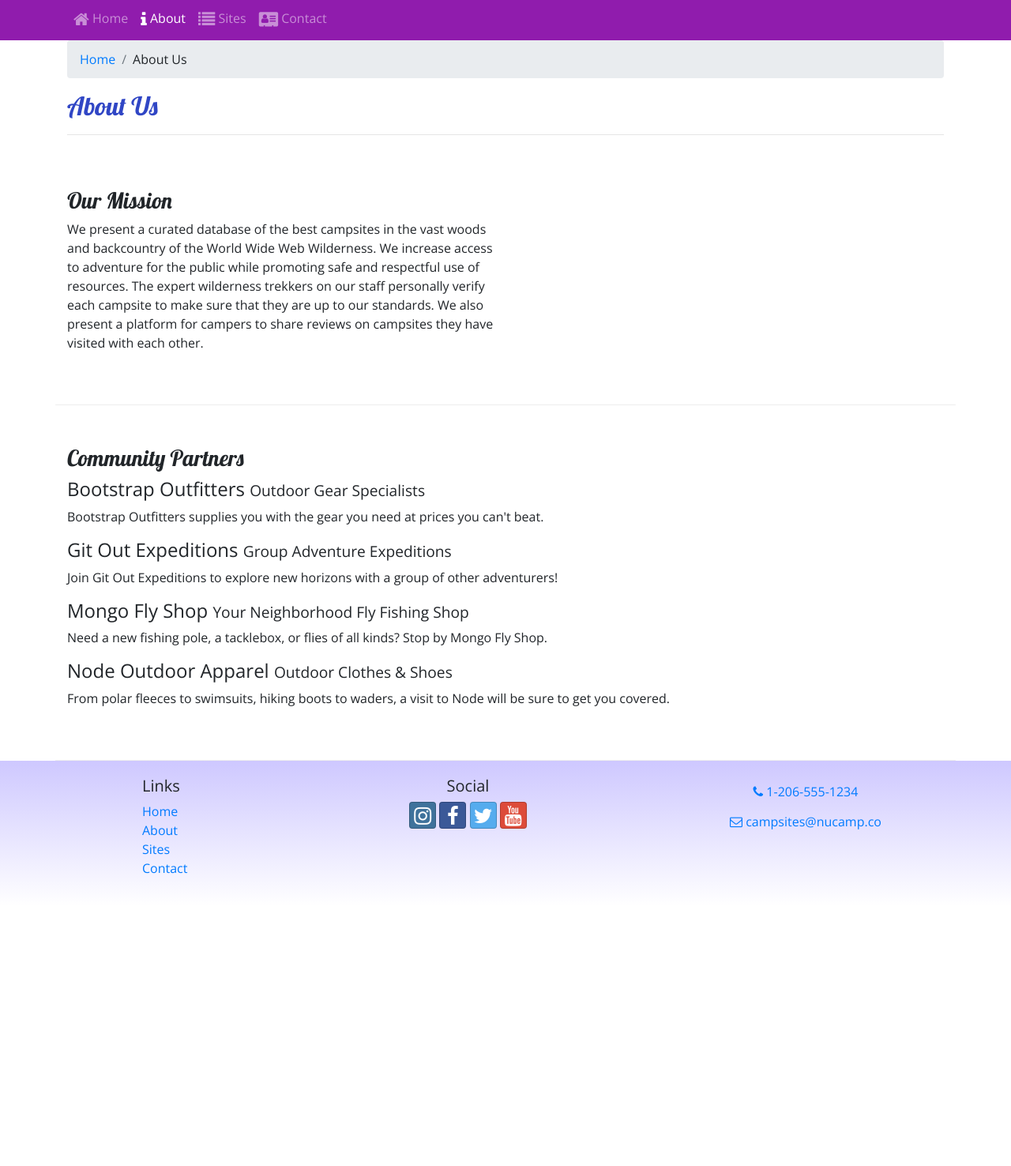
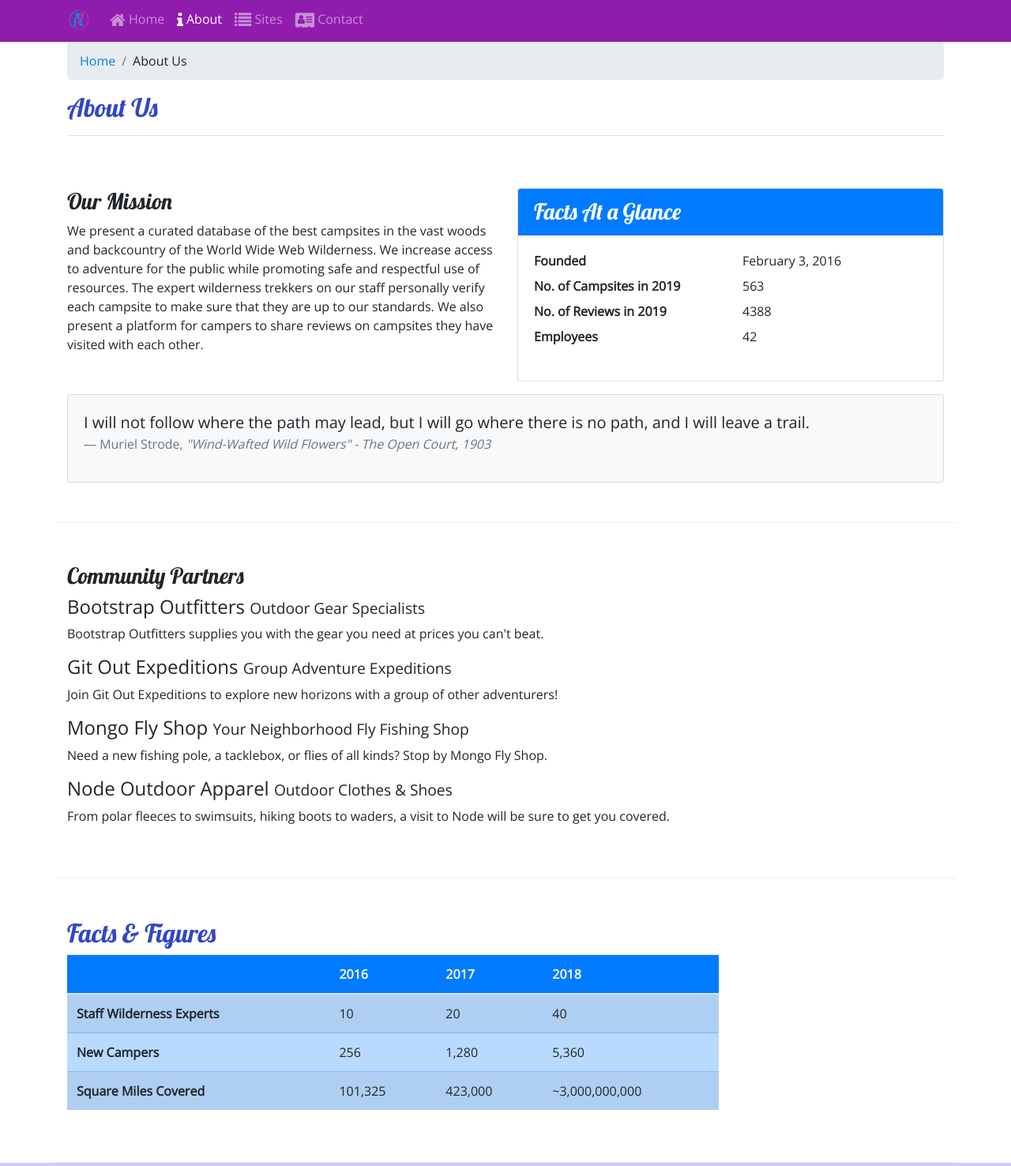
Before and after one commit to SolPyDev/nucampsite, a website: page aboutus.html in a window 1280 px wide. Shown: the part 167-1643 px from the top of the page at 79% size. Before the commit the page ends 1314 px from the top, so only its background shows below. Drawn offline with nearby package versions, Linux system fonts and the light colour scheme.

Commit message:
Images and Media

```diff
--- a/aboutus.html
+++ b/aboutus.html
@@ -23,6 +23,9 @@
     <header class="jumbotron jumbotron-fluid">
         <div class="container">
             <div class="row">
+                <div class="col-4 col-sm-3 col-md-2 align-self-center">
+                    <a href="index.html"><img src="img/logo.png" class="img-fluid" /></a>
+                 </div>
                 <div class="col">
                     <h1>NuCamp</h1>
                     <h2>a better way to camp</h2>
@@ -33,7 +36,8 @@
 
     <nav class="navbar navbar-expand-sm navbar-dark sticky-top">
         <div class="container">
-            <button class="navbar-toggler ml-auto" type="button" data-toggle="collapse" data-target="#nucampNavbar">
+            <a class="navbar-brand" href="index.html"><img src="img/logo.png" height="30" width="30" /></a>
+            <button class="navbar-toggler" type="button" data-toggle="collapse" data-target="#nucampNavbar">
                 <span class="navbar-toggler-icon"></span>
             </button>
             <div class="collapse navbar-collapse" id="nucampNavbar">
@@ -60,9 +64,38 @@
         </div>
 
         <div class="row row-content">
-            <div class="col col-sm-6">
+            <div class="col-sm-6">
                 <h3>Our Mission</h3>
-                <p>We present a curated database of the best campsites in the vast woods and backcountry of the World Wide Web Wilderness. We increase access to adventure for the public while promoting safe and respectful use of resources. The expert wilderness trekkers on our staff personally verify each campsite to make sure that they are up to our standards. We also present a platform for campers to share reviews on campsites they have visited with each other.</p>
+                <p>We present a curated database of the best campsites in the vast woods and backcountry of the World Wide Web Wilderness. We increase access to adventure for the public while promoting safe and respectful use of resources. The expert wilderness trekkers on our staff personally verify each campsite to make sure that they are up to our standards. We also present a platform for campers to share reviews on campsites they have visited with  each other.</p>
+            </div>
+            <div class="col-sm-6">
+                <div class="card">
+                    <h3 class="card-header bg-primary text-white">Facts At a Glance</h3>
+                    <div class="card-body">
+                        <dl class="row">
+                            <dt class="col-6">Founded</dt>
+                            <dd class="col-6">February 3, 2016</dd>
+                            <dt class="col-6">No. of Campsites in 2019</dt>
+                            <dd class="col-6">563</dd>
+                            <dt class="col-6">No. of Reviews in 2019</dt>
+                            <dd class="col-6">4388</dd>
+                            <dt class="col-6">Employees</dt>
+                            <dd class="col-6">42</dd>
+                        </dl>
+                    </div>
+                </div>
+            </div>
+            <div class="col">
+                <div class="card bg-light mt-3">
+                    <blockquote class="blockquote card-body">
+                        <p class="mb-0">I will not follow where the path may lead, but I will go where there is no path, and I will leave a trail.</p>
+                        <footer class="blockquote-footer">Muriel Strode,
+                            <cite title="Source Title">"Wind-Wafted Wild Flowers" -
+                                The Open Court, 1903
+                            </cite>
+                        </footer>
+                    </blockquote>
+                </div>
             </div>
         </div>
 
@@ -79,9 +112,46 @@
                 <p class="d-none d-sm-block">From polar fleeces to swimsuits, hiking boots to waders, a visit to Node will be sure to get you covered.</p>
             </div>
         </div>
+        <div class="row row-content">
+            <div class="col-sm-9">
+                <h2>Facts &amp; Figures</h2>
+                <div class="table-responsive">
+                    <table class="table table-striped">
+                        <thead>
+                            <tr class="bg-primary text-light">
+                                <th></th>
+                                <th>2016</th>
+                                <th>2017</th>
+                                <th>2018</th>
+                            </tr>
+                        </thead>
+                        <tbody class="table-primary">
+                            <tr>
+                                <th>Staff Wilderness Experts</th>
+                                <td>10</td>
+                                <td>20</td>
+                                <td>40</td>
+                            </tr>
+                            <tr>
+                                <th>New Campers</th>
+                                <td>256</td>
+                                <td>1,280</td>
+                                <td>5,360</td>
+                            </tr>
+                            <tr>
+                                <th>Square Miles Covered</th>
+                                <td>101,325</td>
+                                <td>423,000</td>
+                                <td>~3,000,000,000</td>
+                            </tr>
+                        </tbody>
+                    </table>
+                </div>
+            </div>
+       </div>
     </div>
 
-    <footer>
+    <footer class="site-footer">
         <div class="container">
             <div class="row">
                 <div class="col-4 col-sm-2 offset-1">
--- a/css/styles.css
+++ b/css/styles.css
@@ -14,7 +14,7 @@ header h2 {
     color: #cec8ff;
 }
 
-footer {
+.site-footer {
     background-image: linear-gradient(#CEC8ff, white);
     padding: 20px 0;
 }
```
Also changed, not shown: contactus.html (+6 -2 lines), index.html (+20 -6 lines), img/bootstrap-thumb.png (added), img/breadcrumb-trail-thumb.jpg (added), img/breadcrumb-trail.jpg (added), img/chrome-river-thumb.jpg (added), img/chrome-river.jpg (added), img/logo.png (added), img/react-lake-thumb.jpg (added), img/react-lake.jpg (added), 1 other file.
